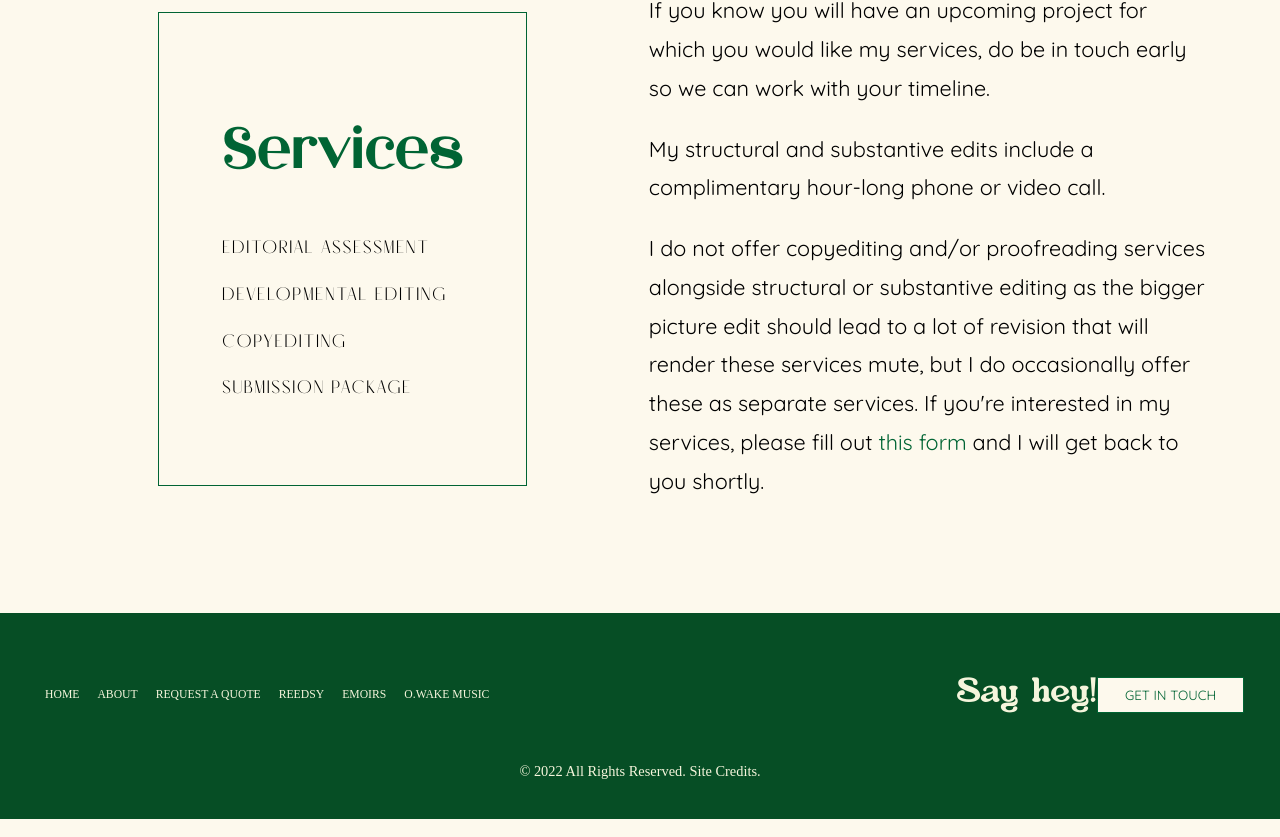
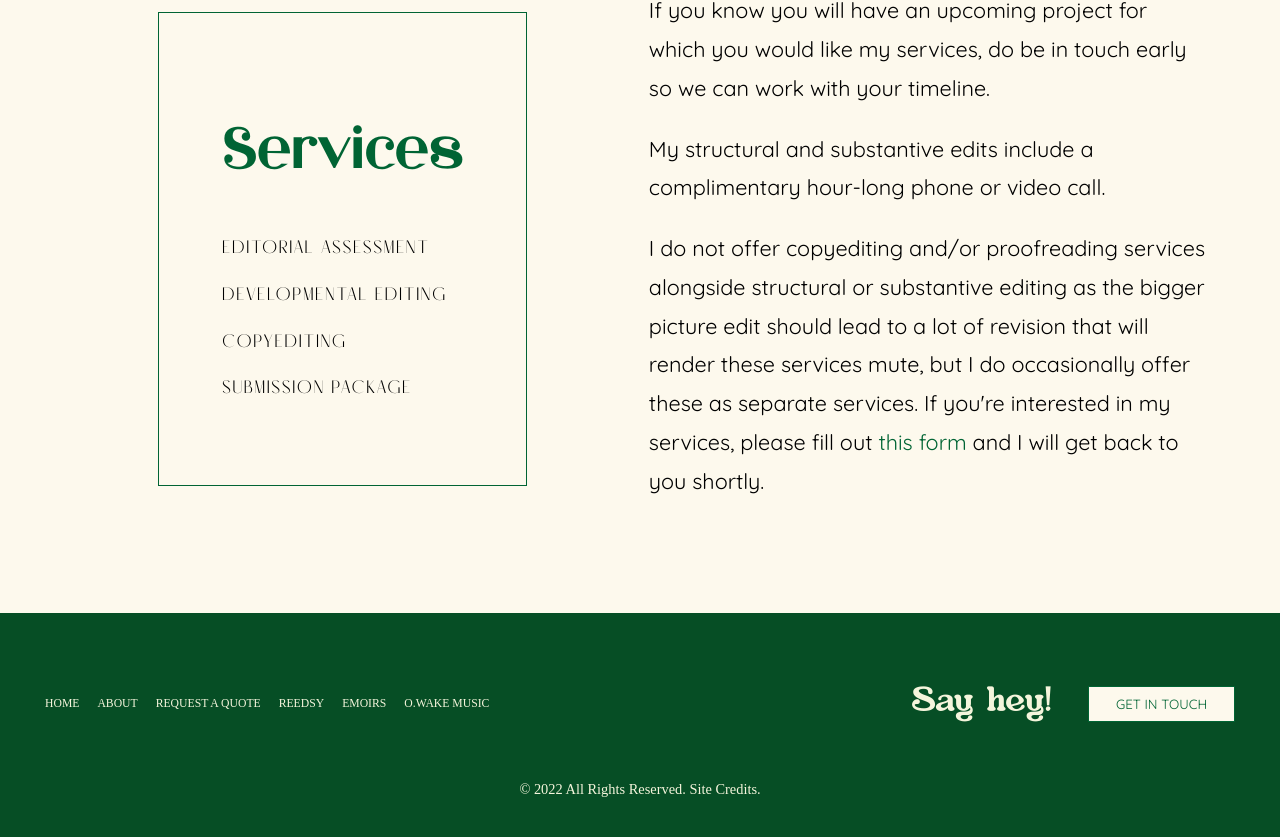
Before and after one commit to JLPinthecity/ema-barnes-website, a Next.js app: page /about in a window 1280 px wide. Shown: the part 875-1712 px from the top of the page. Built offline with nearby package versions, Linux system fonts and the light colour scheme; a web font is replaced by a local one.

Commit message:
reinstate padding for desktop size

```diff
--- a/styles/Footer.module.css
+++ b/styles/Footer.module.css
@@ -53,14 +53,15 @@
 @media only screen and (min-width: 900px)  {
     .right{
      flex-direction: row;
+    }
 
-    }
+    /* INNER BOXES - LEFT */
+.right > *  {
+     padding: .5rem;
+}
 }
 
-/* INNER BOXES - LEFT */
-.right > *  {
-    /* padding: .5rem; */
-}
+
 
 .footer_title{
     font-size: 2rem;
```
